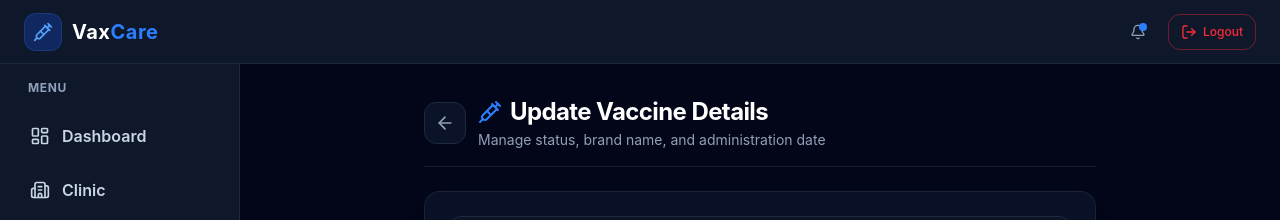
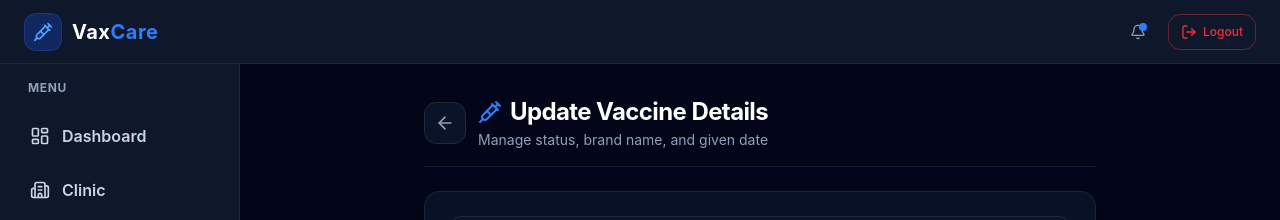
Before and after one commit to umarwaheed495-hub/Vaccination-Management-System, a React (Vite) app in the folder frontend/: page /dashboard/update-vaccine/1/1 in a window 1280 px wide. Shown: the top 220 px of the page. Built offline with nearby package versions, Linux system fonts and the light colour scheme; no server answers; sample sign-in values are in the browser's storage.

Commit message:
Changes in Patient UI

```diff
--- a/frontend/src/pages/patient/UpdatePatientVaccine.jsx
+++ b/frontend/src/pages/patient/UpdatePatientVaccine.jsx
@@ -137,7 +137,7 @@ const UpdatePatientVaccine = () => {
             <span>Update Vaccine Details</span>
           </h1>
           <p className="text-slate-400 text-xs sm:text-sm mt-0.5">
-            Manage status, brand name, and administration date
+            Manage status, brand name, and given date
           </p>
         </div>
       </div>
```
